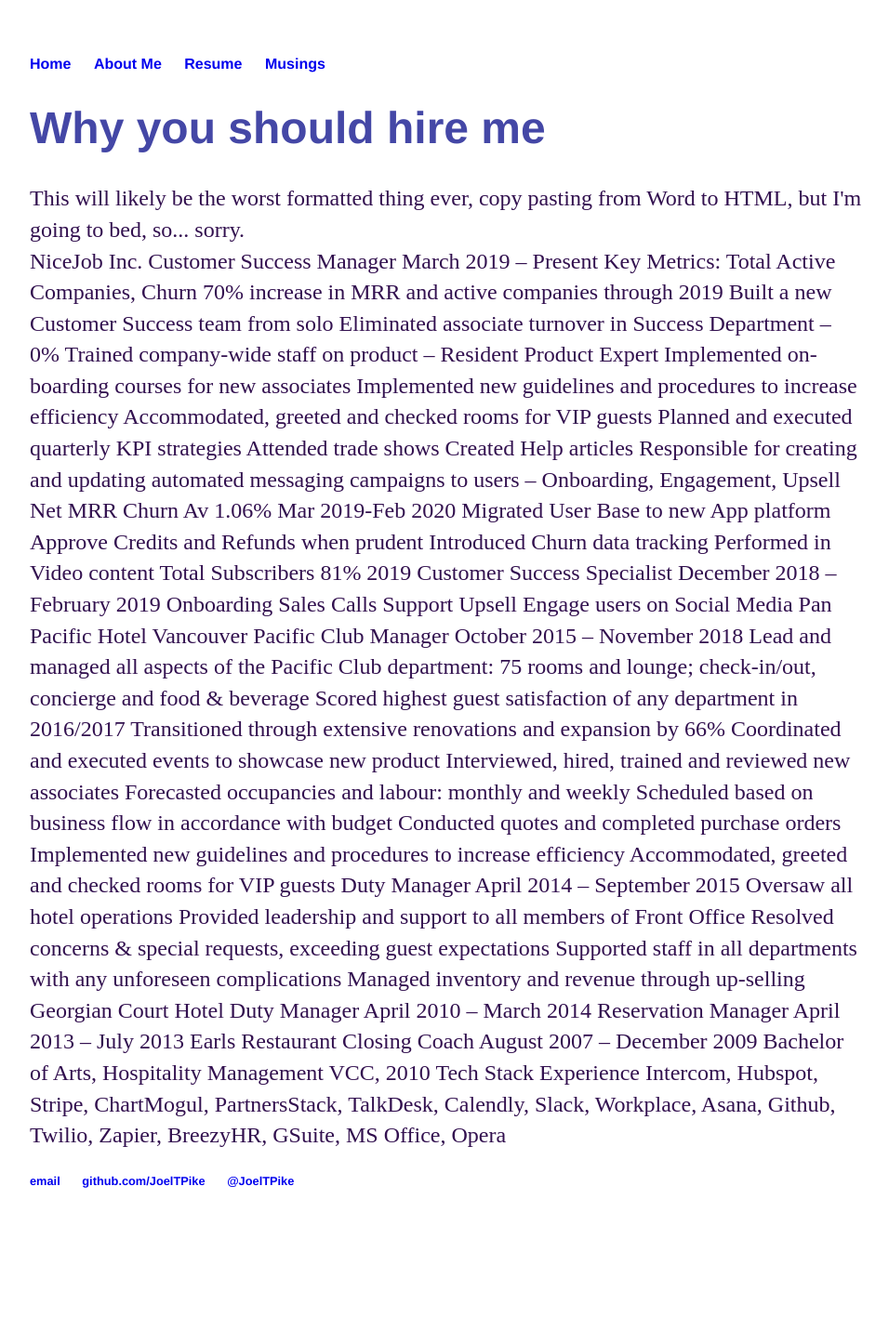
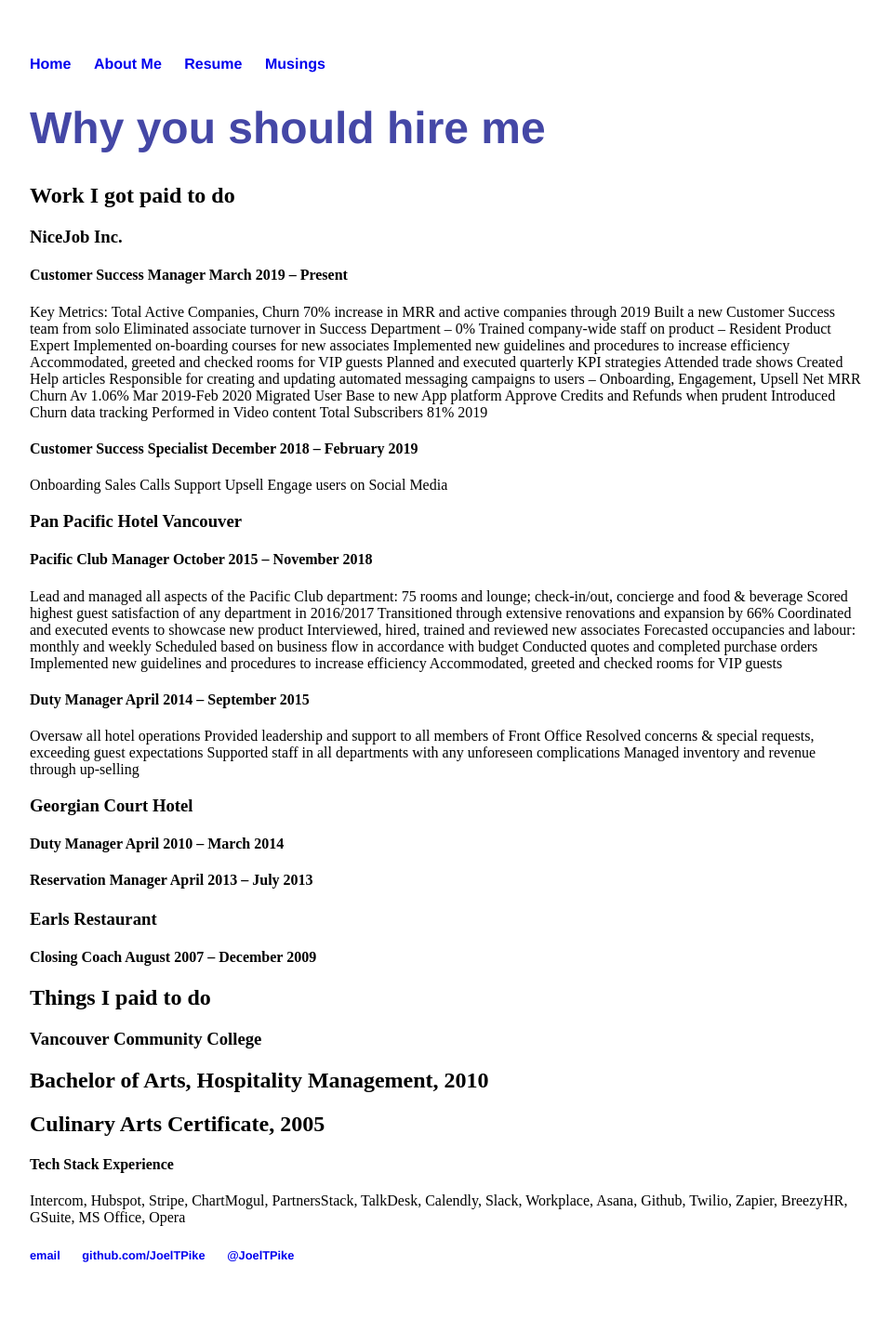
Before and after one commit to JoelTPike/joeltpike.github.io, a Jekyll site: the page built from cv/index.html, in a window 1280 px wide. Shown: the whole page at 93% size, without its empty margins (160-1116 px from the left). Built offline with Jekyll 4.4.1, drawn with Linux system fonts in a browser that asks for light colours; before the commit the page ends 1338 px from its top, so only the background shows below that.

Commit message:
Update index.html

```diff
--- a/cv/index.html
+++ b/cv/index.html
@@ -4,13 +4,9 @@ title: Why you should hire me
 ---
 
 <h1>{{ page.title }}</h1>
-  <p> This will likely be the worst formatted thing ever, copy pasting from Word to HTML, but I'm going to bed, so... sorry. <br>
-
-NiceJob Inc.
-
-
-Customer Success Manager
-March 2019 – Present
+<h2> Work I got paid to do</h2>
+<h3>NiceJob Inc.</h3>
+<h4>Customer Success Manager March 2019 – Present </h4>
 Key Metrics: Total Active Companies, Churn
 70% increase in MRR and active companies through 2019
 Built a new Customer Success team from solo
@@ -31,19 +27,17 @@ Performed in Video content
 Total Subscribers 81% 2019
 
 
-Customer Success Specialist
-December 2018 – February 2019
+<h4>Customer Success Specialist December 2018 – February 2019</h4>
 Onboarding
 Sales Calls
 Support
 Upsell
 Engage users on Social Media
 
-Pan Pacific Hotel Vancouver
+<h3>Pan Pacific Hotel Vancouver</h3>
 
 
-Pacific Club Manager
-October 2015 – November 2018
+<h4>Pacific Club Manager October 2015 – November 2018</h4>
 Lead and managed all aspects of the Pacific Club department:
 75 rooms and lounge; check-in/out, concierge and food & beverage
 Scored highest guest satisfaction of any department in 2016/2017
@@ -58,8 +52,7 @@ Accommodated, greeted and checked rooms for VIP guests
 
 
 
-Duty Manager
-April 2014 – September 2015
+<h4>Duty Manager April 2014 – September 2015</h4>
 Oversaw all hotel operations
 Provided leadership and support to all members of Front Office
 Resolved concerns & special requests, exceeding guest expectations
@@ -69,30 +62,28 @@ Managed inventory and revenue through up-selling
 
 
 
-Georgian Court Hotel
+<h3>Georgian Court Hotel</h3>
 
 
-Duty Manager
-April 2010 – March 2014
-Reservation Manager
-April 2013 – July 2013
+<h4>Duty Manager April 2010 – March 2014 </h4>
+<h4>Reservation Manager April 2013 – July 2013 </h4>
 
 
-Earls Restaurant
+<h3>Earls Restaurant</h3>
 
 
-Closing Coach
-August 2007 – December 2009
+<h4>Closing Coach August 2007 – December 2009</h4>
 
+<h2>Things I paid to do</h2>
 
-
-Bachelor of Arts, Hospitality Management
-VCC, 2010
+<h3>Vancouver Community College</h3>
+<h2>Bachelor of Arts, Hospitality Management, 2010 </h2>
+<h2>Culinary Arts Certificate, 2005</h2>
 
 
 
 
-Tech Stack Experience
+<h4>Tech Stack Experience</h4>
 
 
 Intercom, Hubspot, Stripe, ChartMogul, PartnersStack, TalkDesk, Calendly, Slack, Workplace, Asana, Github, Twilio, Zapier, BreezyHR, GSuite, MS Office, Opera
```
